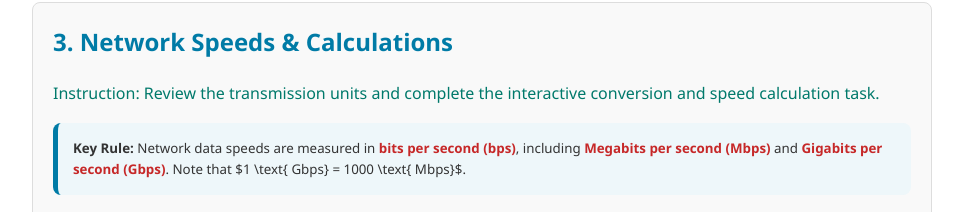
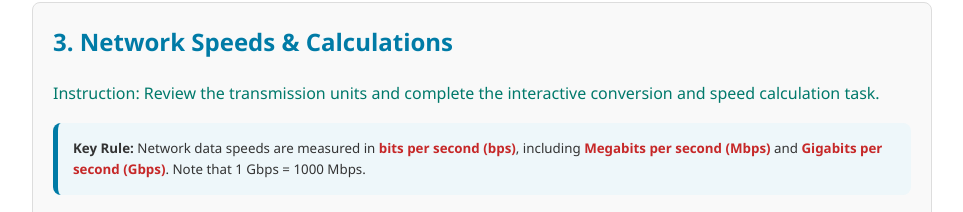
Before and after one commit to Minerva-s-Virtual-Academy/11CS3Develop, a plain HTML site: page index.html in a window 1280 px wide. Shown: the part 1027-1239 px from the top of the page, without its empty margins (158-1121 px from the left). Drawn offline with Linux system fonts and the light colour scheme.

Commit message:
Update index.html

```diff
--- a/index.html
+++ b/index.html
@@ -90,7 +90,7 @@
 
         <div style="background-color: #eef7fa; padding: 15px; border-radius: 8px; border-left: 5px solid #007BA6; margin-bottom: 20px;">
             <p style="margin: 0; font-size: 10pt;">
-                <strong>Key Rule:</strong> Network data speeds are measured in <strong style="color: #C62828;">bits per second (bps)</strong>, including <strong style="color: #C62828;">Megabits per second (Mbps)</strong> and <strong style="color: #C62828;">Gigabits per second (Gbps)</strong>. Note that $1 \text{ Gbps} = 1000 \text{ Mbps}$.
+                <strong>Key Rule:</strong> Network data speeds are measured in <strong style="color: #C62828;">bits per second (bps)</strong>, including <strong style="color: #C62828;">Megabits per second (Mbps)</strong> and <strong style="color: #C62828;">Gigabits per second (Gbps)</strong>. Note that 1 Gbps = 1000  Mbps.
             </p>
         </div>
 
```
